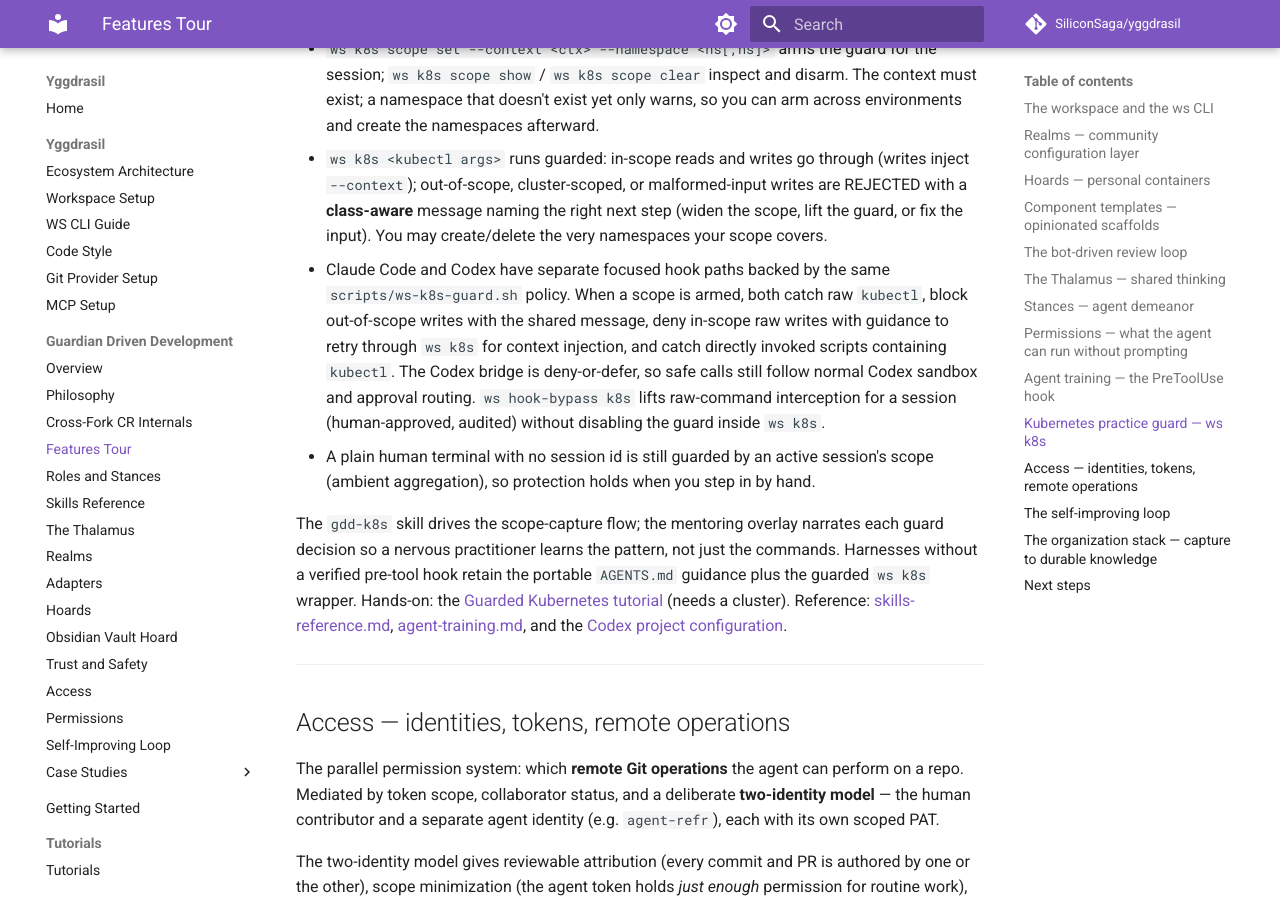
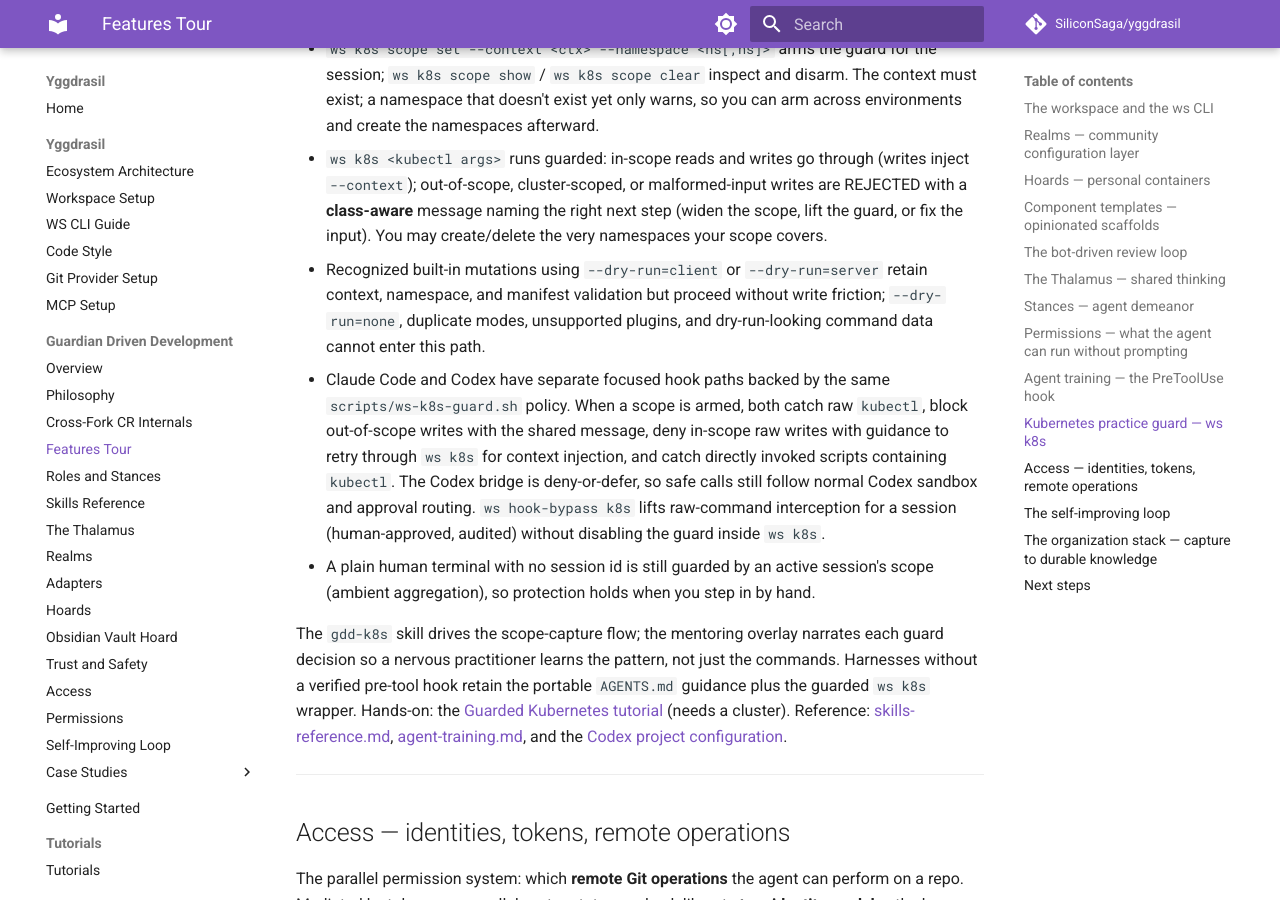
Before and after one commit to SiliconSaga/yggdrasil, an MkDocs documentation site: the page built from docs/gdd/features.md, in a window 1280 px wide and 900 px high, scrolled down 5252 px. Built offline with MkDocs 1.6.1 and Material for MkDocs 9.7.7, drawn with Linux system fonts in a browser that asks for light colours; comment, search, counter and statistics services are not loaded.

Commit message:
fix(k8s): allow scoped dry-run commands
Recognize client and server modes only for built-in mutation families. Invalid, repeated, and command-data forms remain fail-closed.

Co-Authored-By: Codex GPT-5 <noreply@openai.com>

```diff
--- a/docs/gdd/features.md
+++ b/docs/gdd/features.md
@@ -127,6 +127,7 @@ A safety scope for kubectl — training wheels while you learn, a guardrail near
 
 - `ws k8s scope set --context <ctx> --namespace <ns[,ns]>` arms the guard for the session; `ws k8s scope show` / `ws k8s scope clear` inspect and disarm. The context must exist; a namespace that doesn't exist yet only warns, so you can arm across environments and create the namespaces afterward.
 - `ws k8s <kubectl args>` runs guarded: in-scope reads and writes go through (writes inject `--context`); out-of-scope, cluster-scoped, or malformed-input writes are REJECTED with a **class-aware** message naming the right next step (widen the scope, lift the guard, or fix the input). You may create/delete the very namespaces your scope covers.
+- Recognized built-in mutations using `--dry-run=client` or `--dry-run=server` retain context, namespace, and manifest validation but proceed without write friction; `--dry-run=none`, duplicate modes, unsupported plugins, and dry-run-looking command data cannot enter this path.
 - Claude Code and Codex have separate focused hook paths backed by the same `scripts/ws-k8s-guard.sh` policy. When a scope is armed, both catch raw `kubectl`, block out-of-scope writes with the shared message, deny in-scope raw writes with guidance to retry through `ws k8s` for context injection, and catch directly invoked scripts containing `kubectl`. The Codex bridge is deny-or-defer, so safe calls still follow normal Codex sandbox and approval routing. `ws hook-bypass k8s` lifts raw-command interception for a session (human-approved, audited) without disabling the guard inside `ws k8s`.
 - A plain human terminal with no session id is still guarded by an active session's scope (ambient aggregation), so protection holds when you step in by hand.
 
```
Also changed, not shown: .agent/skills/gdd-k8s/SKILL.md (+1 -0 lines), 8 other files.
